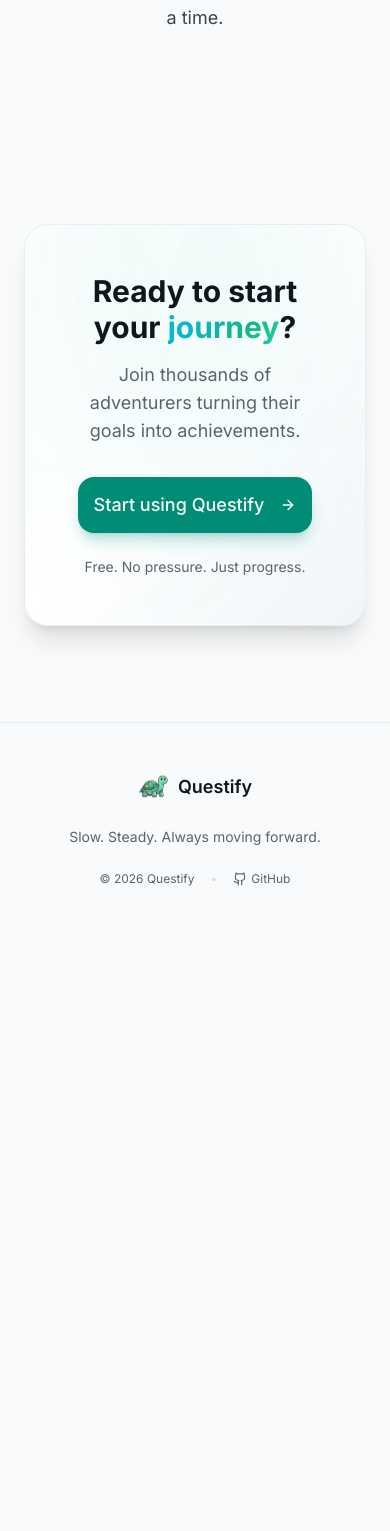
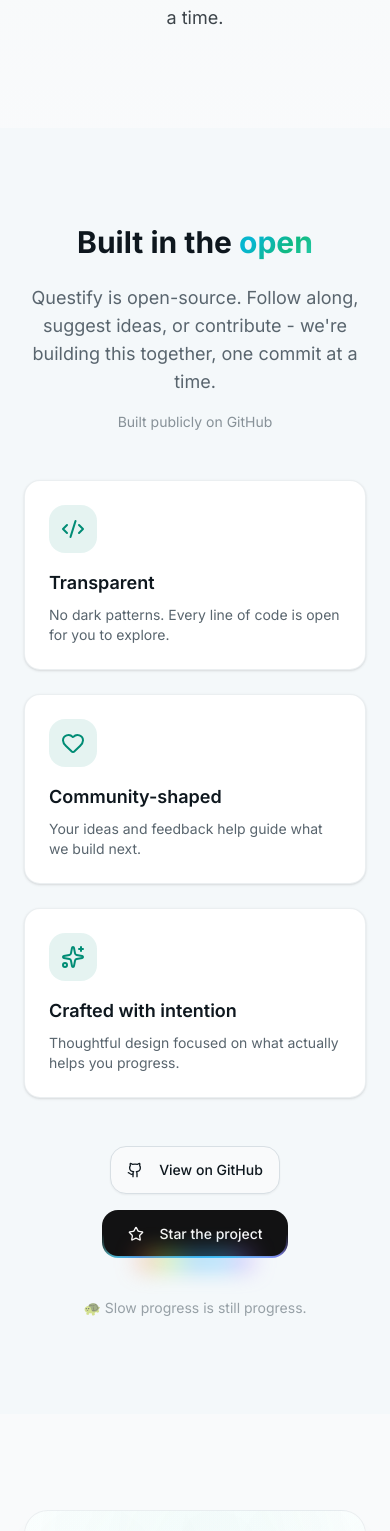
Before and after one commit to axelfrache/questify-landing, a React (Vite) app: page / in a window 390 px wide. Shown: the part 5923-7454 px from the top of the page. Before the commit the page ends 6858 px from the top, so only its background shows below. Built offline with nearby package versions, Linux system fonts and the light colour scheme.

Commit message:
feat: add open-source section with GitHub CTA

```diff
--- a/src/components/LandingPage.tsx
+++ b/src/components/LandingPage.tsx
@@ -4,6 +4,7 @@
 import { AppPreview } from "./landing/AppPreview";
 import { Philosophy } from "./landing/Philosophy";
 import { Mascot } from "./landing/Mascot";
+import { OpenSource } from "./landing/OpenSource";
 import { FinalCTA } from "./landing/FinalCTA";
 import { Footer } from "./landing/Footer";
 import { ThemeToggle } from "./ThemeToggle";
@@ -50,6 +51,7 @@
                 <AppPreview />
                 <Philosophy />
                 <Mascot />
+                <OpenSource />
                 <FinalCTA />
             </main>
 
--- a/src/components/landing/FinalCTA.tsx
+++ b/src/components/landing/FinalCTA.tsx
@@ -27,7 +27,7 @@
                             </h2>
 
                             <p className="text-lg text-muted-foreground mb-8 max-w-lg mx-auto">
-                                Join thousands of adventurers turning their goals into achievements.
+                                Join the adventurers turning their goals into achievements.
                             </p>
 
                             <Button size="lg" className="h-14 px-10 text-lg rounded-xl shadow-lg shadow-primary/25 hover:shadow-xl hover:shadow-primary/30 transition-all" asChild>
--- a/src/components/landing/Hero.tsx
+++ b/src/components/landing/Hero.tsx
@@ -46,7 +46,7 @@
                                 <ArrowRight className="ml-2 h-5 w-5" />
                             </a>
                         </Button>
-                        <Button variant="outline" size="lg" className="h-14 px-8 text-lg rounded-xl" asChild>
+                        <Button variant="outline" size="lg" className="h-14 px-8 text-lg rounded-xl hover:bg-primary/10 hover:text-primary hover:border-primary/50 transition-all" asChild>
                             <a href="#how-it-works">
                                 <Play className="mr-2 h-5 w-5" />
                                 See how it works
--- /dev/null
+++ b/src/components/landing/OpenSource.tsx
@@ -0,0 +1,90 @@
+import { Card, CardContent } from "@/components/ui/card";
+import { Button } from "@/components/ui/button";
+import { RainbowButton } from "@/components/ui/rainbow-button";
+import { Github, Star, Code2, Heart, Sparkles } from "lucide-react";
+import { AuroraText } from "@/components/ui/aurora-text";
+
+const values = [
+    {
+        icon: Code2,
+        title: "Transparent",
+        description: "No dark patterns. Every line of code is open for you to explore.",
+    },
+    {
+        icon: Heart,
+        title: "Community-shaped",
+        description: "Your ideas and feedback help guide what we build next.",
+    },
+    {
+        icon: Sparkles,
+        title: "Crafted with intention",
+        description: "Thoughtful design focused on what actually helps you progress.",
+    },
+];
+
+export function OpenSource() {
+    return (
+        <section id="open-source" className="py-24 bg-secondary/30">
+            <div className="container mx-auto px-6">
+                <div className="max-w-4xl mx-auto">
+                    <div className="text-center mb-12">
+                        <h2 className="text-3xl md:text-4xl font-bold mb-6">
+                            Built in the{" "}
+                            <AuroraText colors={["#2dd4bf", "#14b8a6", "#06b6d4", "#10b981"]} speed={0.6}>
+                                open
+                            </AuroraText>
+                        </h2>
+
+                        <p className="text-lg text-muted-foreground max-w-xl mx-auto mb-4">
+                            Questify is open-source. Follow along, suggest ideas, or contribute -
+                            we're building this together, one commit at a time.
+                        </p>
+
+                        <p className="text-sm text-muted-foreground/70">
+                            Built publicly on GitHub
+                        </p>
+                    </div>
+
+                    {/* Value Cards */}
+                    <div className="grid grid-cols-1 md:grid-cols-3 gap-6 mb-12">
+                        {values.map((value) => (
+                            <Card
+                                key={value.title}
+                                className="group border-border/50 hover:border-primary/30 transition-all duration-300"
+                            >
+                                <CardContent className="pt-6">
+                                    <div className="w-12 h-12 rounded-xl bg-primary/10 flex items-center justify-center mb-4 group-hover:bg-primary/20 transition-colors">
+                                        <value.icon className="w-6 h-6 text-primary" />
+                                    </div>
+                                    <h3 className="text-lg font-semibold mb-2">{value.title}</h3>
+                                    <p className="text-muted-foreground text-sm">{value.description}</p>
+                                </CardContent>
+                            </Card>
+                        ))}
+                    </div>
+
+                    {/* CTAs */}
+                    <div className="flex flex-col sm:flex-row items-center justify-center gap-4">
+                        <Button size="lg" variant="outline" className="h-12 px-6 rounded-xl hover:bg-primary/10 hover:text-primary hover:border-primary/50 transition-all" asChild>
+                            <a href="https://github.com/axelfrache/questify" target="_blank" rel="noopener noreferrer">
+                                <Github className="mr-2 h-5 w-5" />
+                                View on GitHub
+                            </a>
+                        </Button>
+                        <RainbowButton size="lg" className="h-12 px-6 rounded-xl" asChild>
+                            <a href="https://github.com/axelfrache/questify" target="_blank" rel="noopener noreferrer">
+                                <Star className="mr-2 h-5 w-5" />
+                                Star the project
+                            </a>
+                        </RainbowButton>
+                    </div>
+
+                    {/* Signature */}
+                    <p className="text-center text-sm text-muted-foreground/60 mt-10">
+                        🐢 Slow progress is still progress.
+                    </p>
+                </div>
+            </div>
+        </section>
+    );
+}
--- /dev/null
+++ b/src/components/ui/rainbow-button.tsx
@@ -0,0 +1,61 @@
+import React from "react"
+import { Slot } from "@radix-ui/react-slot"
+import { cva, type VariantProps } from "class-variance-authority"
+
+import { cn } from "@/lib/utils"
+
+const rainbowButtonVariants = cva(
+  cn(
+    "relative cursor-pointer group transition-all animate-rainbow",
+    "inline-flex items-center justify-center gap-2 shrink-0",
+    "rounded-sm outline-none focus-visible:ring-[3px] aria-invalid:border-destructive",
+    "text-sm font-medium whitespace-nowrap",
+    "disabled:pointer-events-none disabled:opacity-50",
+    "[&_svg]:pointer-events-none [&_svg:not([class*='size-'])]:size-4 [&_svg]:shrink-0"
+  ),
+  {
+    variants: {
+      variant: {
+        default:
+          "border-0 bg-[linear-gradient(#121213,#121213),linear-gradient(#121213_50%,rgba(18,18,19,0.6)_80%,rgba(18,18,19,0)),linear-gradient(90deg,var(--color-1),var(--color-5),var(--color-3),var(--color-4),var(--color-2))] bg-[length:200%] text-primary-foreground [background-clip:padding-box,border-box,border-box] [background-origin:border-box] [border:calc(0.125rem)_solid_transparent] before:absolute before:bottom-[-20%] before:left-1/2 before:z-0 before:h-1/5 before:w-3/5 before:-translate-x-1/2 before:animate-rainbow before:bg-[linear-gradient(90deg,var(--color-1),var(--color-5),var(--color-3),var(--color-4),var(--color-2))] before:[filter:blur(0.75rem)] dark:bg-[linear-gradient(#fff,#fff),linear-gradient(#fff_50%,rgba(255,255,255,0.6)_80%,rgba(0,0,0,0)),linear-gradient(90deg,var(--color-1),var(--color-5),var(--color-3),var(--color-4),var(--color-2))]",
+        outline:
+          "border border-input border-b-transparent bg-[linear-gradient(#ffffff,#ffffff),linear-gradient(#ffffff_50%,rgba(18,18,19,0.6)_80%,rgba(18,18,19,0)),linear-gradient(90deg,var(--color-1),var(--color-5),var(--color-3),var(--color-4),var(--color-2))] bg-[length:200%] text-accent-foreground [background-clip:padding-box,border-box,border-box] [background-origin:border-box] before:absolute before:bottom-[-20%] before:left-1/2 before:z-0 before:h-1/5 before:w-3/5 before:-translate-x-1/2 before:animate-rainbow before:bg-[linear-gradient(90deg,var(--color-1),var(--color-5),var(--color-3),var(--color-4),var(--color-2))] before:[filter:blur(0.75rem)] dark:bg-[linear-gradient(#0a0a0a,#0a0a0a),linear-gradient(#0a0a0a_50%,rgba(255,255,255,0.6)_80%,rgba(0,0,0,0)),linear-gradient(90deg,var(--color-1),var(--color-5),var(--color-3),var(--color-4),var(--color-2))]",
+      },
+      size: {
+        default: "h-9 px-4 py-2",
+        sm: "h-8 rounded-xl px-3 text-xs",
+        lg: "h-11 rounded-xl px-8",
+        icon: "size-9",
+      },
+    },
+    defaultVariants: {
+      variant: "default",
+      size: "default",
+    },
+  }
+)
+
+interface RainbowButtonProps
+  extends
+  React.ButtonHTMLAttributes<HTMLButtonElement>,
+  VariantProps<typeof rainbowButtonVariants> {
+  asChild?: boolean
+}
+
+const RainbowButton = React.forwardRef<HTMLButtonElement, RainbowButtonProps>(
+  ({ className, variant, size, asChild = false, ...props }, ref) => {
+    const Comp = asChild ? Slot : "button"
+    return (
+      <Comp
+        data-slot="button"
+        className={cn(rainbowButtonVariants({ variant, size, className }))}
+        ref={ref}
+        {...props}
+      />
+    )
+  }
+)
+
+RainbowButton.displayName = "RainbowButton"
+
+export { RainbowButton, rainbowButtonVariants, type RainbowButtonProps }
--- a/src/index.css
+++ b/src/index.css
@@ -68,7 +68,18 @@
     transform: rotate(3deg) scale(1.05);}
   100% {
     background-position: 0% 50%;
-    transform: rotate(-5deg) scale(0.9);}}}
+    transform: rotate(-5deg) scale(0.9);}}
+  --animate-rainbow: rainbow var(--speed, 2s) infinite linear;
+  --color-color-5: var(--color-5);
+  --color-color-4: var(--color-4);
+  --color-color-3: var(--color-3);
+  --color-color-2: var(--color-2);
+  --color-color-1: var(--color-1);
+  @keyframes rainbow {
+  0% {
+    background-position: 0%;}
+  100% {
+    background-position: 200%;}}}
 
 :root {
   --radius: 0.75rem;
@@ -105,6 +116,11 @@
   --sidebar-accent-foreground: oklch(0.30 0.02 240);
   --sidebar-border: oklch(0.90 0.01 240);
   --sidebar-ring: oklch(0.55 0.15 180);
+  --color-1: oklch(66.2% 0.225 25.9);
+  --color-2: oklch(60.4% 0.26 302);
+  --color-3: oklch(69.6% 0.165 251);
+  --color-4: oklch(80.2% 0.134 225);
+  --color-5: oklch(90.7% 0.231 133);
 }
 
 .dark {
@@ -141,6 +157,11 @@
   --sidebar-accent-foreground: oklch(0.93 0.01 240);
   --sidebar-border: oklch(0.28 0.015 240);
   --sidebar-ring: oklch(0.70 0.14 180);
+  --color-1: oklch(66.2% 0.225 25.9);
+  --color-2: oklch(60.4% 0.26 302);
+  --color-3: oklch(69.6% 0.165 251);
+  --color-4: oklch(80.2% 0.134 225);
+  --color-5: oklch(90.7% 0.231 133);
 }
 
 @layer base {
```
